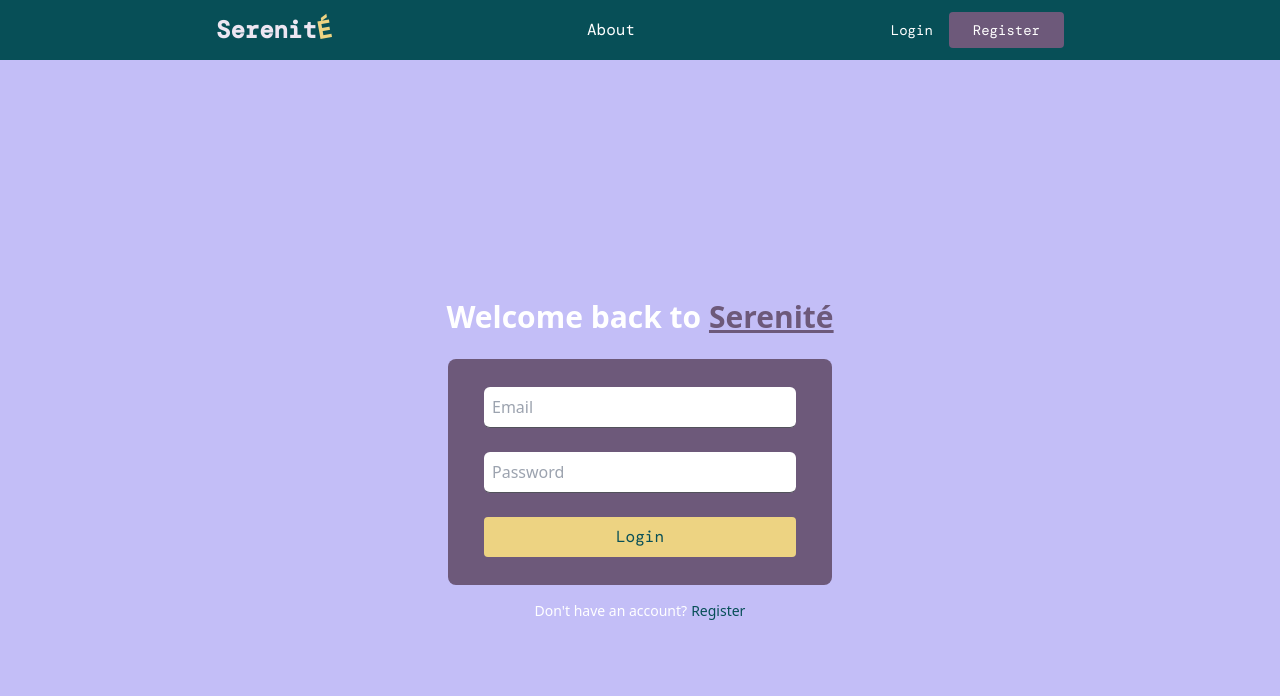
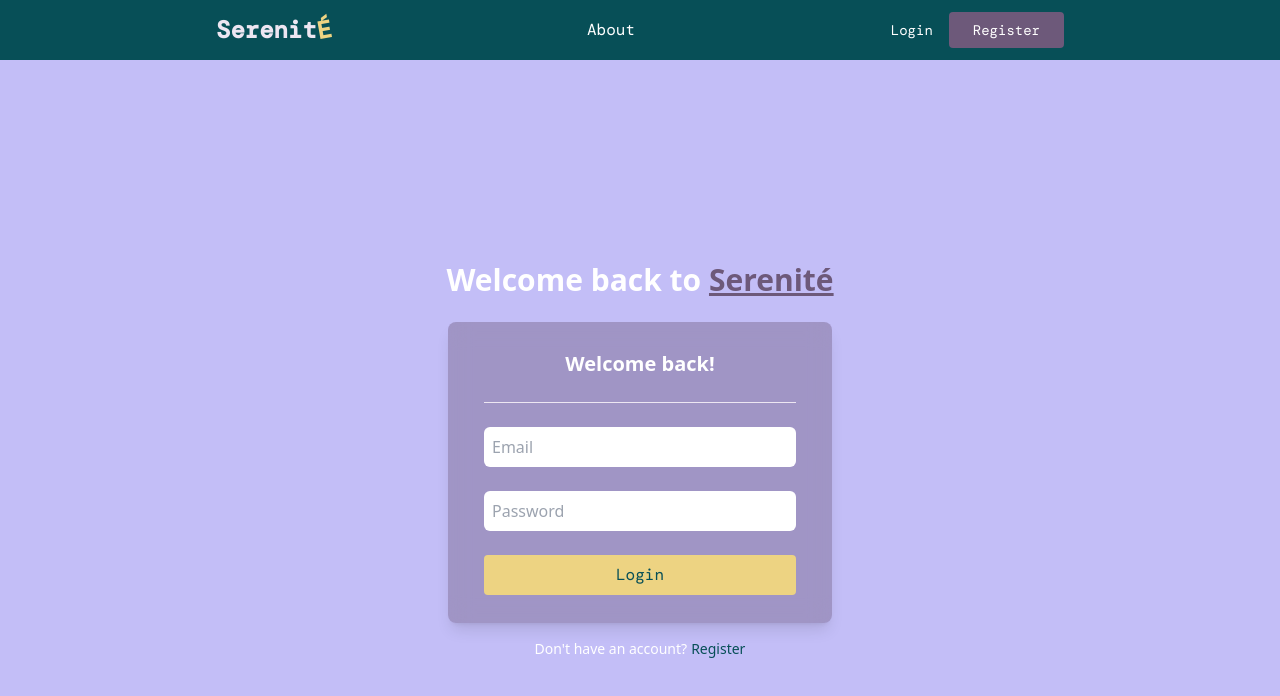
Before and after one commit to EliasLd/Serenite, a React app in the folder frontend/: page /auth in a window 1280 px wide. Shown: the top 696 px of the page. Built offline with nearby package versions, Linux system fonts and the light colour scheme; the HTML template or start-up script is replaced by a standard one; a web font is replaced by a local one.

Commit message:
Add glassy effect on Register and Login forms

```diff
--- a/frontend/src/components/Login.tsx
+++ b/frontend/src/components/Login.tsx
@@ -35,15 +35,21 @@ export default function Login() {
   }
 
   return (
-    <div>
-      <div className="p-4 border-sereniteText rounded-lg bg-sereniteDetail max-w-sm mx-auto">
-        <form onSubmit={handleSubmit} className="space-y-6 my-3 px-5 text-white">
+    <div className="p-4 rounded-lg max-w-sm mx-auto
+    bg-sereniteDetail/40
+    backdrop-blur-md
+    shadow-lg">
+      <form onSubmit={handleSubmit} className="space-y-6 my-3 px-5 text-sereniteText">
+        <div className="mb-2 text-xl font-bold text-center text-sereniteTextLight">
+          Welcome back!
+        </div>
+        <div className="w-full h-px bg-sereniteCard mb-5" />
         <input
           name="email"
           value={form.email}
           onChange={handleChange}
           placeholder="Email"
-            className="w-full border-b border-b-zinc-600 p-2 bg-sereniteTextLight rounded-md"
+          className="w-full p-2 bg-sereniteTextLight rounded-md"
         />
         <input
           name="password"
@@ -51,7 +57,7 @@ export default function Login() {
           value={form.password}
           onChange={handleChange}
           placeholder="Password"
-            className="w-full border-b border-b-zinc-600 p-2 bg-sereniteTextLight rounded-md"
+          className="w-full p-2 bg-sereniteTextLight rounded-md"
         />
         {error && <div className="text-red-600">{error}</div>}
         {success && <div className="text-green-700">{success}</div>}
@@ -62,6 +68,5 @@ export default function Login() {
         </div>
       </form>
     </div>
-    </div>
   );
 }
--- a/frontend/src/components/Register.tsx
+++ b/frontend/src/components/Register.tsx
@@ -47,21 +47,29 @@ export default function Register() {
 
   return (
     <div>
-      <div className="p-4 border-serenite rounded-lg bg-sereniteDetail max-w-sm mx-auto">
-        <form onSubmit={handleSubmit} className="space-y-6 my-3 px-5 text-white">
+      <div className="p-4 rounded-lg max-w-sm mx-auto
+    bg-sereniteDetail/40
+    backdrop-blur-md
+    shadow-lg">
+        <form onSubmit={handleSubmit} className="space-y-6 my-3 px-5 text-sereniteText">
+          <div className="mb-2 text-xl font-bold text-center text-sereniteTextLight">
+            Create your account and start your journey!
+          </div>
+          <div className="w-full h-px bg-sereniteCard mb-5" />
+
           <input
             name="username"
             value={form.username}
             onChange={handleChange}
             placeholder="Username"
-            className="w-full border-b border-b-zinc-600 p-2 bg-sereniteTextLight rounded-md"
+            className="w-full p-2 bg-sereniteTextLight rounded-md"
           />
           <input
             name="email"
             value={form.email}
             onChange={handleChange}
             placeholder="Email"
-            className="w-full border-b border-b-zinc-600 p-2 bg-sereniteTextLight rounded-md"
+            className="w-full p-2 bg-sereniteTextLight rounded-md"
           />
           <input
             name="password"
@@ -69,7 +77,7 @@ export default function Register() {
             value={form.password}
             onChange={handleChange}
             placeholder="Password"
-            className="w-full border-b border-b-zinc-600 p-2 bg-sereniteTextLight rounded-md"
+            className="w-full p-2 bg-sereniteTextLight rounded-md"
           />
           <input
             name="confirmPassword"
@@ -77,7 +85,7 @@ export default function Register() {
             value={form.confirmPassword}
             onChange={handleChange}
             placeholder="Confirm Password"
-            className="w-full border-b border-b-zinc-600 p-2 bg-sereniteTextLight rounded-md"
+            className="w-full p-2 bg-sereniteTextLight rounded-md"
           />
           {error && <div className="text-red-600">{error}</div>}
           {success && <div className="text-green-700">{success}</div>}
```
Lines whose indentation alone changed are shown as unchanged.
